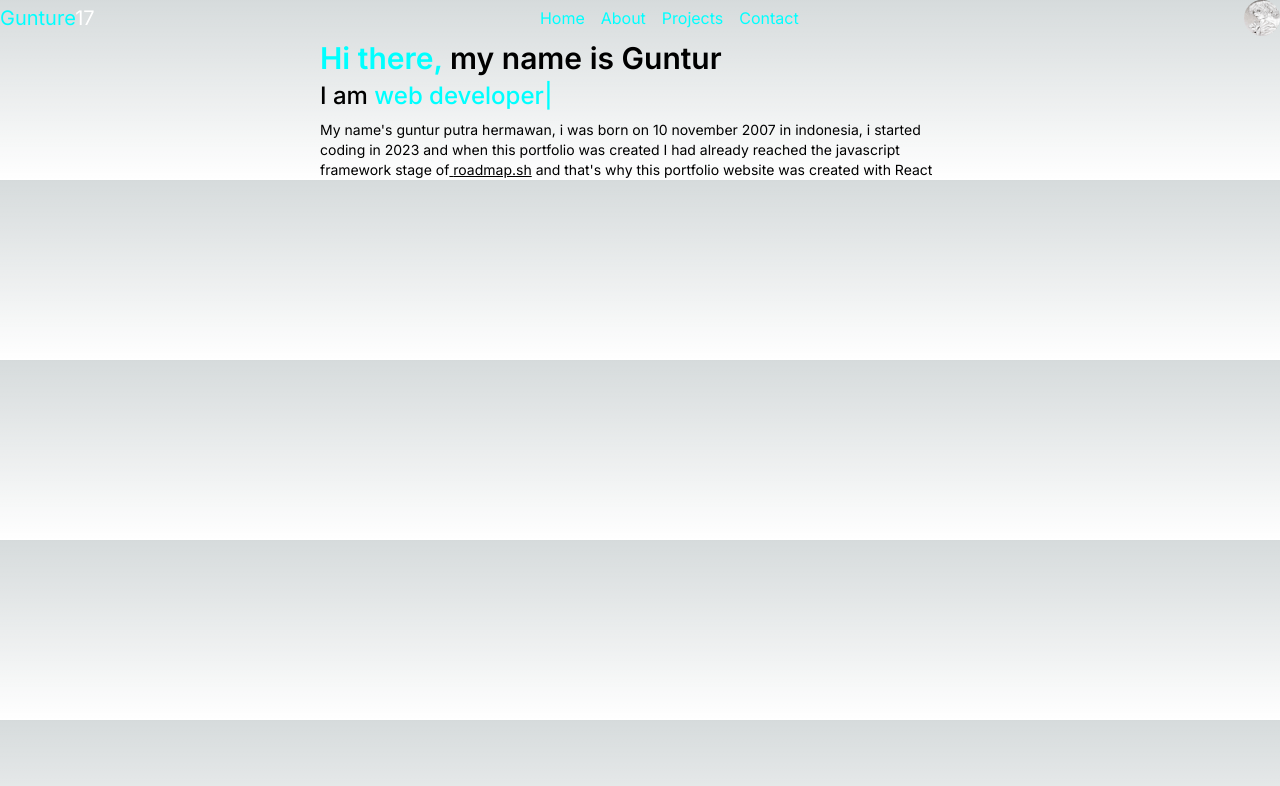
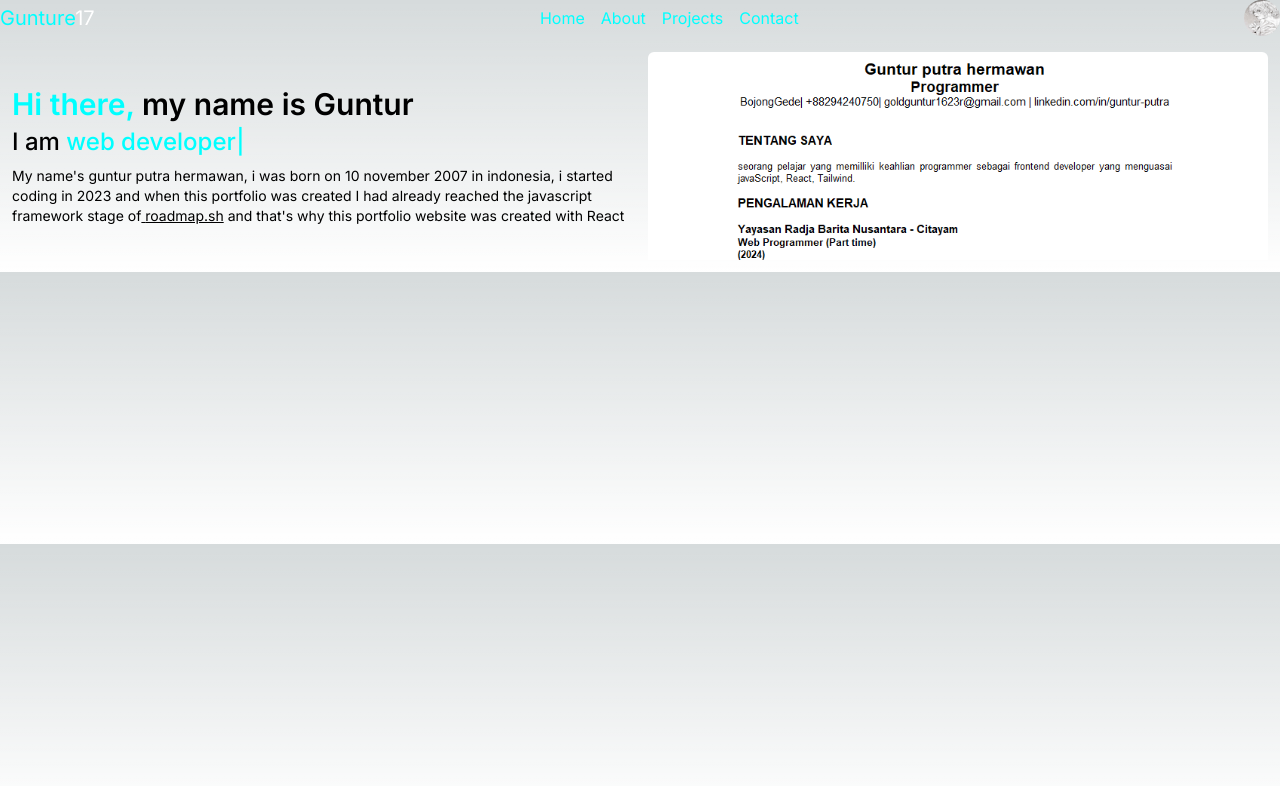
Before and after one commit to Goldguntur/guntur-portfolio-react, a Next.js app: page / in a window 1280 px wide. Shown: the top 786 px of the page. Built offline with nearby package versions, Linux system fonts and the light colour scheme.

Commit message:
menambah komponen card cv

```diff
--- a/src/app/page.jsx
+++ b/src/app/page.jsx
@@ -4,7 +4,8 @@ import { useRef } from "react";
 import { TypeAnimation } from "react-type-animation";
 import "./globals.css";
 
-import Navbar from "../components/navbar";
+import Navbar from "@/components/navbar";
+import CardDialoge from "@/components/card-dialoge";
 
 const guntur = {
   name: "Guntur",
@@ -24,9 +25,12 @@ export default function Home() {
       <nav className="mb-10">
         <Navbar name={guntur.name} logoImg="/logo.jpg" alt={guntur.img.alt} />
       </nav>
-      <main className="w-full h-full flex items-center justify-center md:flex-row">
-        <section key="article" className="lg:w-1/2">
-          <article>
+      <main>
+        <section
+          key="home"
+          className="w-full h-full gap-4 flex items-center justify-center md:flex-row p-3"
+        >
+          <article className="w-1/2">
             <h1 className="font-semibold lg:text-3xl text-2xl mb-1">
               <span className="text-primary">Hi there,</span> my name is Guntur
             </h1>
@@ -59,6 +63,9 @@ export default function Home() {
               and that's why this portfolio website was created with React
             </p>
           </article>
+          <aside className="w-1/2 h-52">
+            <CardDialoge />
+          </aside>
         </section>
       </main>
     </>
--- /dev/null
+++ b/src/components/card-dialoge.jsx
@@ -0,0 +1,16 @@
+export default function CardDialoge() {
+  return (
+    <>
+      <div className="card  bg-cv-bg  h-52 rounded-t-md bg-cover relative overflow-hidden group">
+        <div className=" bg-bg-cv backdrop-blur-sm w-full h-min bottom-0 absolute translate-y-12  group-hover:translate-y-0">
+          <a
+            href="http://"
+            className="p-2 text-lg font-light hover:underline transition-all"
+          >
+            CV
+          </a>
+        </div>
+      </div>
+    </>
+  );
+}
--- a/tailwind.config.js
+++ b/tailwind.config.js
@@ -11,9 +11,11 @@ module.exports = {
         "gradient-radial": "radial-gradient(var(--tw-gradient-stops))",
         "gradient-conic":
           "conic-gradient(from 180deg at 50% 50%, var(--tw-gradient-stops))",
+        "cv-bg": "url('/images/cv-image.png')",
       },
       colors: {
         primary: "#00ffff",
+        "bg-cv": "rgba(0, 0, 0, 0.8)",
       },
     },
   },
```
Also changed, not shown: public/images/cv-image.png (added).
